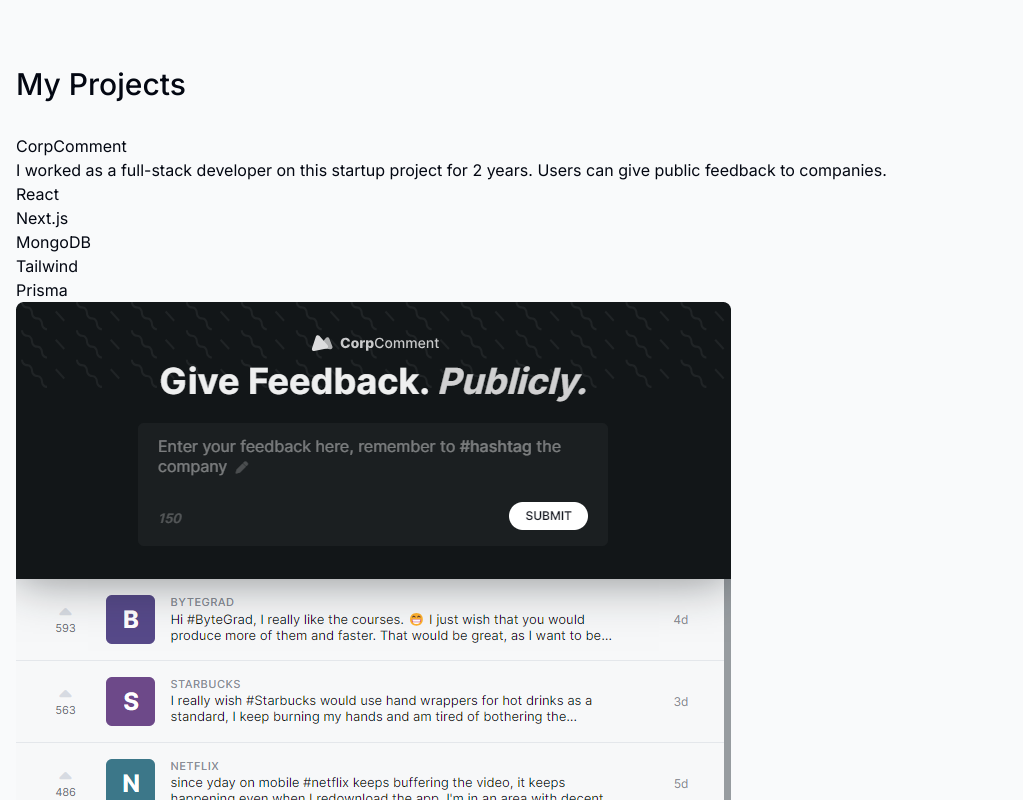
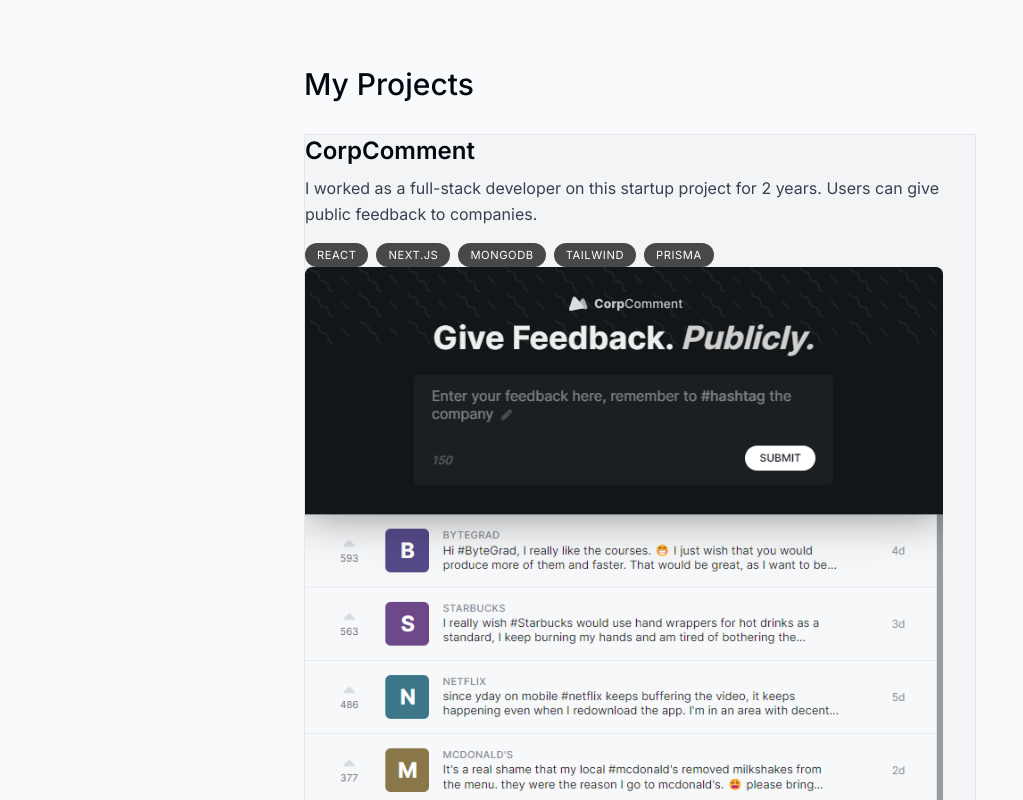
Before and after one commit to gustavosepulveda/next-portfolio, a Next.js app: page / in a window 1280 px wide. Shown: the part 1220-2020 px from the top of the page, without its empty margins (0-1023 px from the left). Built offline with nearby package versions, Linux system fonts and the light colour scheme.

Commit message:
borders to tags

```diff
--- a/components/projects.tsx
+++ b/components/projects.tsx
@@ -22,16 +22,18 @@
 
 
 function Project({ title, description, tags, imageUrl }: ProjectProps) {
-  return <section>
+  return (
+    <section className='bg-gray-100 max-w-[42rem] border border-black\5 overflow-hidden sm:pr-8'>
 
-    <h3>{title}</h3>
-    <p>{description}</p>
-    <ul>
+    <h3 className='text-2xl font-semibold'>{title}</h3>
+    <p className='mt-2 leading-relaxed text-gray-700 dark:text-white/70'>{description}</p>
+    <ul className='flex flex-wrap gap-2 mt-4' >
       {tags.map((tag, index) => (
-        <li key={index}>{tag}</li>
+        <li className='bg-black/[0.7] px-3 py-1 text-[0.7rem] uppercase tracking-wider text-white rounded-full' key={index}>{tag}</li>
       ))}
     </ul>
 
     <Image src={imageUrl} alt="Project I worked on" quality={95}  />
   </section>
+  )
 }
```
